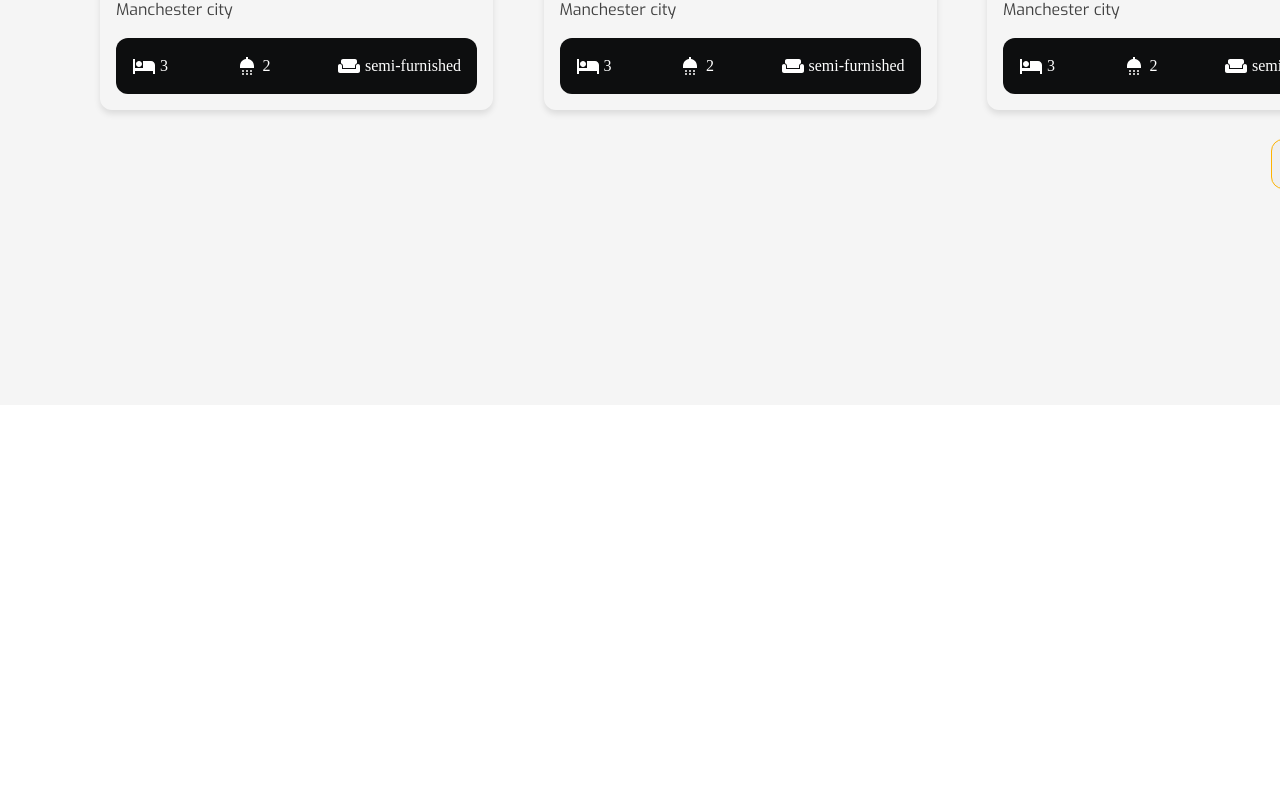
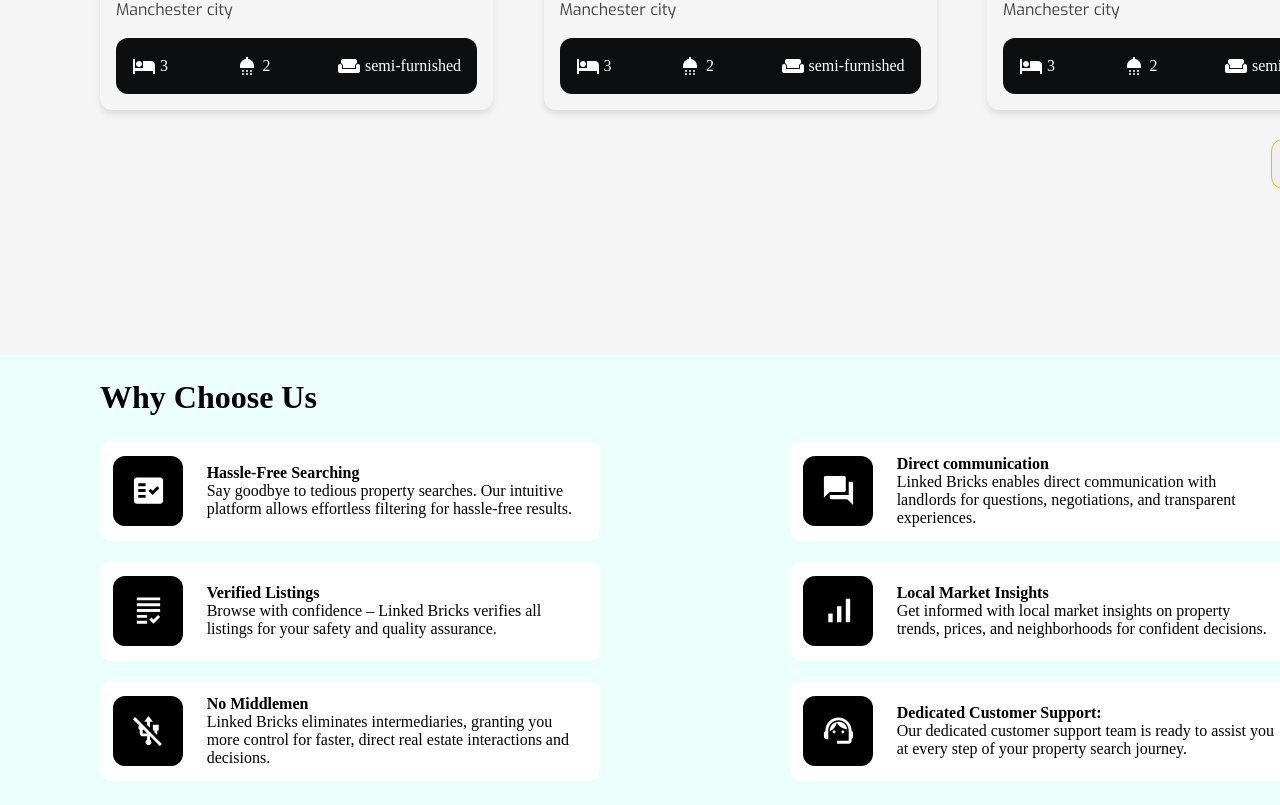
Before and after one commit to AhmedAmgadElsharkawy/Real-Estate-Property-Management, a React (Vite) app in the folder client/: page / in a window 1280 px wide. Shown: the part 1165-1970 px from the top of the page. Before the commit the page ends 1570 px from the top, so only its background shows below. Built offline with nearby package versions, Linux system fonts and the light colour scheme.

Commit message:
Why choose us div

```diff
--- /dev/null
+++ b/client/src/components/Feature Card/FeatureCard.jsx
@@ -0,0 +1,17 @@
+import styles from "./FeatureCard.module.css"
+
+function FeatureCard({title, content, Component}) {
+    return (
+        <dev  className={styles.mainDev}>
+            <dev className={styles.iconDev}>
+                <Component />
+            </dev>
+            <dev className={styles.contentDev}>
+                <p className={styles.title}>{title}</p>
+                <p>{content}</p>
+            </dev>
+        </dev>
+    )
+}
+
+export default FeatureCard
--- /dev/null
+++ b/client/src/components/Feature Card/FeatureCard.module.css
@@ -0,0 +1,33 @@
+.mainDev {
+    background-color: white;
+    border-radius: 12px;
+    width: 500px;
+    height: 100px;
+    display: flex;
+    flex-direction: row;
+    align-items: center;
+    justify-content: space-evenly;
+    padding: 10px;
+    gap: 20px;
+}
+
+.iconDev {
+    background-color: black;
+    width: 70px;
+    height: 70px;
+    display: flex;
+    align-items: center;
+    justify-content: center;
+    border-radius: 12px;
+}
+
+.title {
+    font-weight: bold;
+}
+
+.contentDev {
+    width: 380px;
+    display: flex;
+    flex-direction: column;
+    justify-content: start;
+}
--- a/client/src/pages/Home/Home.jsx
+++ b/client/src/pages/Home/Home.jsx
@@ -7,6 +7,13 @@ import BusinessCenterIcon from '@mui/icons-material/BusinessCenter';
 import PropertyCard from '../../components/PropertyCard/PropertyCard.jsx';
 import ArrowBackIosNewIcon from '@mui/icons-material/ArrowBackIosNew';
 import ArrowForwardIosIcon from '@mui/icons-material/ArrowForwardIos';
+import FeatureCard from "../../components/Feature Card/FeatureCard.jsx";
+import FactCheckIcon from '@mui/icons-material/FactCheck';
+import QuestionAnswerIcon from '@mui/icons-material/QuestionAnswer';
+import GradingIcon from '@mui/icons-material/Grading';
+import SignalCellularAltIcon from '@mui/icons-material/SignalCellularAlt';
+import UsbOffIcon from '@mui/icons-material/UsbOff';
+import SupportAgentIcon from '@mui/icons-material/SupportAgent';
 
 function Home() {
   return (
@@ -22,7 +29,6 @@ function Home() {
         <button className={styles.searchButton}><SearchIcon/>Search</button>
       </div>
 
-      <div className={styles.emptyDev}></div>
       <div className={styles.properties}>
         <h1>Featured Properties</h1>
         <div className={styles.cards}>
@@ -36,8 +42,16 @@ function Home() {
         </div>
       </div>
 
-      <div >
-
+      <div className={styles.chooseUsDev}>
+        <h1>Why Choose Us</h1>
+        <div className={styles.featuresDev}>
+          <FeatureCard title="Hassle-Free Searching" content="Say goodbye to tedious property searches. Our intuitive platform allows effortless filtering for hassle-free results." Component={()=> { return <FactCheckIcon fontSize="large" sx={{color: "white"}}/>}}/>
+          <FeatureCard title="Direct communication" content="Linked Bricks enables direct communication with landlords for questions, negotiations, and transparent experiences." Component={()=> { return <QuestionAnswerIcon fontSize="large" sx={{color: "white"}}/>}}/>
+          <FeatureCard title="Verified Listings" content="Browse with confidence – Linked Bricks verifies all listings for your safety and quality assurance." Component={()=> { return <GradingIcon fontSize="large" sx={{color: "white"}}/>}}/>
+          <FeatureCard title="Local Market Insights" content="Get informed with local market insights on property trends, prices, and neighborhoods for confident decisions." Component={()=> { return <SignalCellularAltIcon fontSize="large" sx={{color: "white"}}/>}}/>
+          <FeatureCard title="No Middlemen" content="Linked Bricks eliminates intermediaries, granting you more control for faster, direct real estate interactions and decisions." Component={()=> { return <UsbOffIcon fontSize="large" sx={{color: "white"}}/>}}/>
+          <FeatureCard title="Dedicated Customer Support:" content="Our dedicated customer support team is ready to assist you at every step of your property search journey." Component={()=> { return <SupportAgentIcon fontSize="large" sx={{color: "white"}}/>}}/>
+        </div>
       </div>
     </div>
   )
--- a/client/src/pages/Home/Home.module.css
+++ b/client/src/pages/Home/Home.module.css
@@ -1,3 +1,5 @@
+@import url('https://fonts.googleapis.com/css2?family=Exo:wght@400;500;600;700&display=swap');
+
 .mainDev {
     background-color: whitesmoke;
     height: 1500px;
@@ -141,3 +143,22 @@
         background-color: #ff9900;
     }
 }
+
+.chooseUsDev {
+    position: absolute;
+    padding: 0px 0px 0px 100px;
+    top: 190%;
+    background-color: #EBFFFD;
+    width: 100%;
+    height: 450px;
+    display: flex;
+    flex-direction: column;
+    justify-content: space-evenly;
+}
+
+.featuresDev {
+    display: grid;
+    grid-template-columns: repeat(2, 1fr);
+    column-gap: 190px;
+    row-gap: 20px;
+}
```
